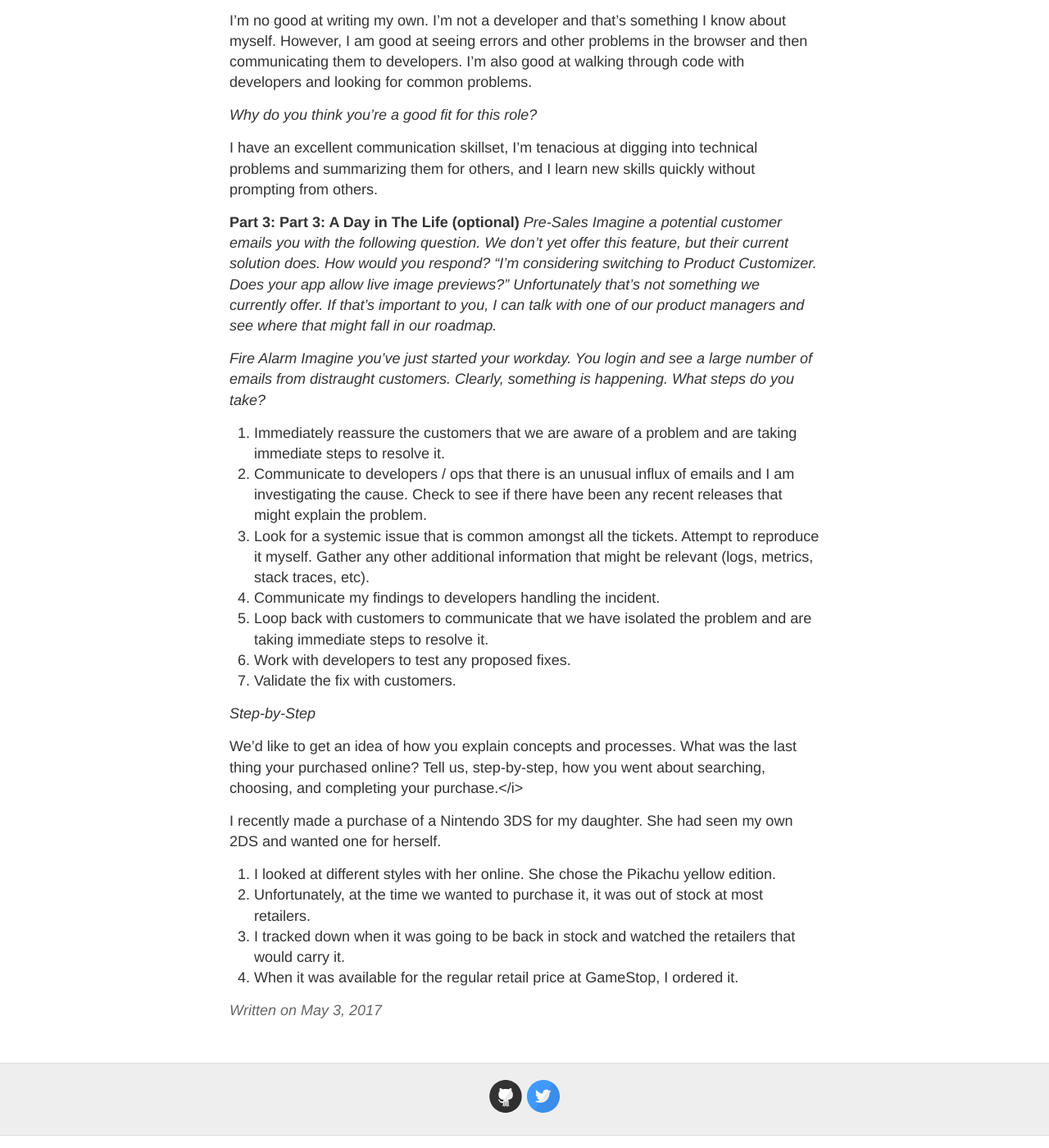
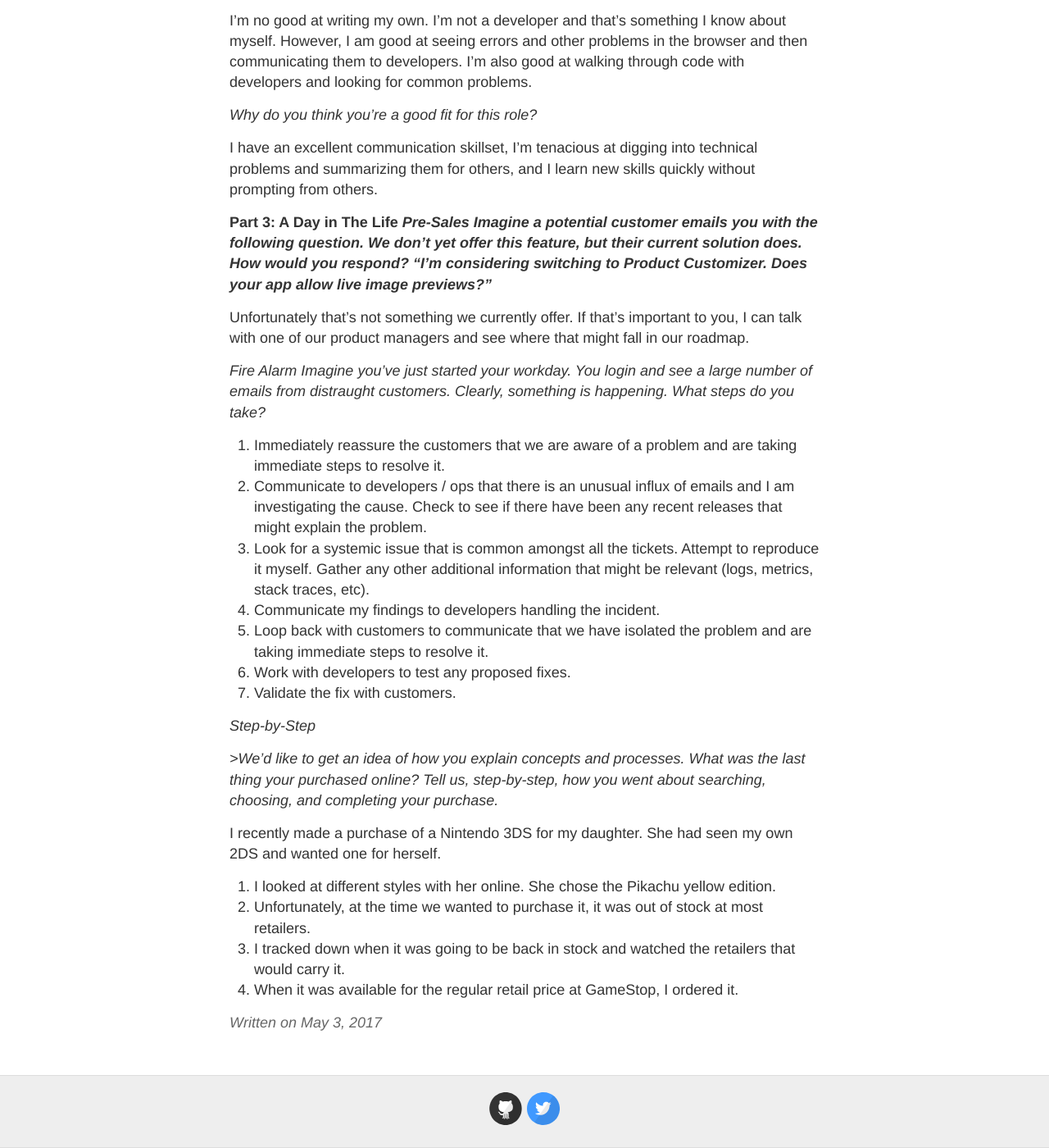
Before and after one commit to alangshall/alangshall.github.io, a Jekyll site: the page built from _posts/2017-05-03-skyverge.md, in a window 1280 px wide and 1400 px high, scrolled down 1029 px. Shown: the whole window at 82% size. Built offline with Jekyll 4.4.1, drawn with Linux system fonts in a browser that asks for light colours.

Commit message:
Clean up formatting.

```diff
--- a/_posts/2017-05-03-skyverge.md
+++ b/_posts/2017-05-03-skyverge.md
@@ -46,12 +46,11 @@ with developers and looking for common problems.
 I have an excellent communication skillset, I'm tenacious at digging into technical problems and summarizing them for others,
 and I learn new skills quickly without prompting from others.
 
-<b>Part 3:
-Part 3: A Day in The Life (optional)
-</b>
+<b>Part 3: A Day in The Life
 <i>Pre-Sales
 <i>Imagine a potential customer emails you with the following question. We don’t yet offer this feature, but their current solution does. How would you respond? "I’m considering switching to Product Customizer. Does your app allow live image previews?"
 </i>
+
 Unfortunately that's not something we currently offer. If that's important to you, I can talk with one of our product managers
 and see where that might fall in our roadmap.
 
@@ -69,7 +68,7 @@ have been any recent releases that might explain the problem.
 
 <i>Step-by-Step
 
-We’d like to get an idea of how you explain concepts and processes. What was the last thing your purchased online? Tell us, step-by-step, how you went about searching, choosing, and completing your purchase.</i>
+<i>>We’d like to get an idea of how you explain concepts and processes. What was the last thing your purchased online? Tell us, step-by-step, how you went about searching, choosing, and completing your purchase.</i>
 
 I recently made a purchase of a Nintendo 3DS for my daughter. She had seen my own 2DS and wanted one for herself.
 1. I looked at different styles with her online. She chose the Pikachu yellow edition.
```
